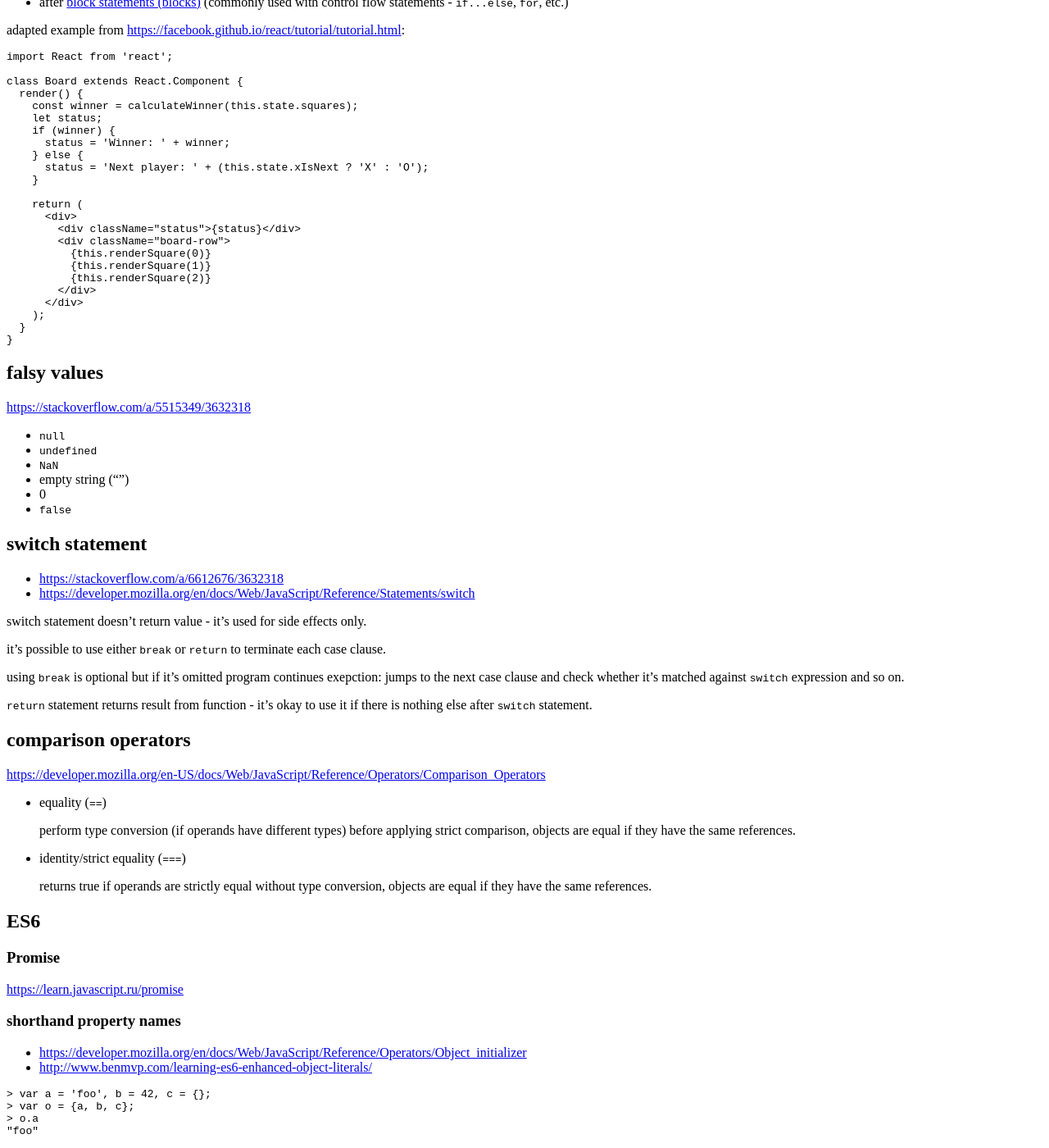
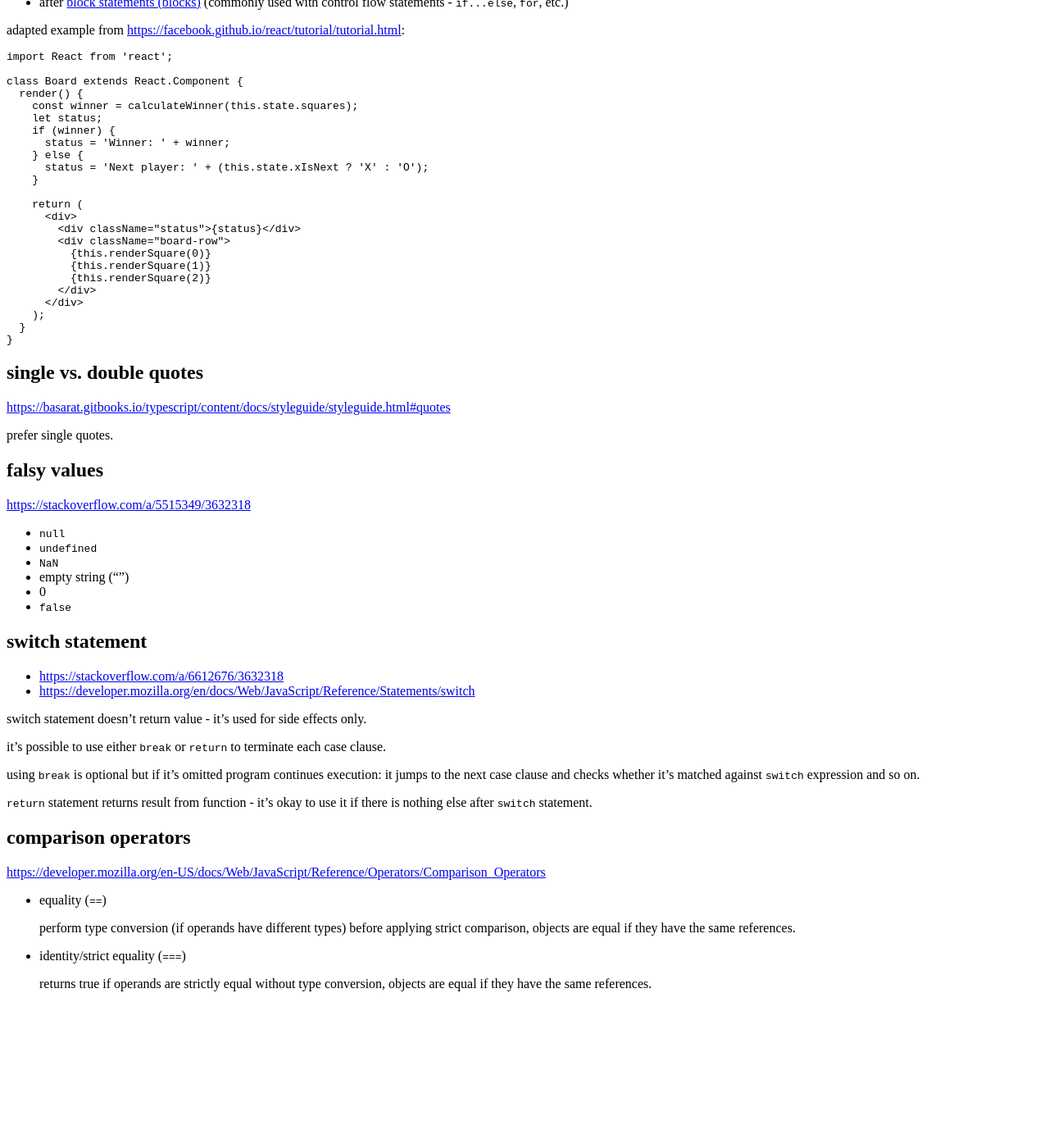
Before and after one commit to tap349/tap349.github.io, a Jekyll site: the page built from _posts/2017-05-30-javascript.md, in a window 1280 px wide and 1400 px high, scrolled down 457 px. Shown: the whole window at 82% size. Built offline with Jekyll 4.4.1, drawn with Linux system fonts in a browser that asks for light colours; after the commit the page ends 1682 px from its top, so only the background shows below that.

Commit message:
update 2017-06-03_00:07:37

````diff
--- a/_posts/2017-05-30-javascript.md
+++ b/_posts/2017-05-30-javascript.md
@@ -51,6 +51,12 @@ class Board extends React.Component {
 }
 ```
 
+## single vs. double quotes
+
+<https://basarat.gitbooks.io/typescript/content/docs/styleguide/styleguide.html#quotes>
+
+prefer single quotes.
+
 ## falsy values
 
 <https://stackoverflow.com/a/5515349/3632318>
@@ -71,9 +77,9 @@ switch statement doesn't return value - it's used for side effects only.
 
 it's possible to use either `break` or `return` to terminate each case clause.
 
-using `break` is optional but if it's omitted program continues exepction:
-jumps to the next case clause and check whether it's matched against `switch`
-expression and so on.
+using `break` is optional but if it's omitted program continues execution:
+it jumps to the next case clause and checks whether it's matched against
+`switch` expression and so on.
 
 `return` statement returns result from function - it's okay to use it if there
 is nothing else after `switch` statement.
@@ -91,21 +97,3 @@ is nothing else after `switch` statement.
 
   returns true if operands are strictly equal without type conversion,
   objects are equal if they have the same references.
-
-## ES6
-
-### Promise
-
-<https://learn.javascript.ru/promise>
-
-### shorthand property names
-
-- <https://developer.mozilla.org/en/docs/Web/JavaScript/Reference/Operators/Object_initializer>
-- <http://www.benmvp.com/learning-es6-enhanced-object-literals/>
-
-```javascript
-> var a = 'foo', b = 42, c = {};
-> var o = {a, b, c};
-> o.a
-"foo"
-```
````
Also changed, not shown: _posts/2017-06-01-react-redux.md (+7 -0 lines), _posts/2017-06-02-javascript-es6+.md (added, +25 -0 lines).
